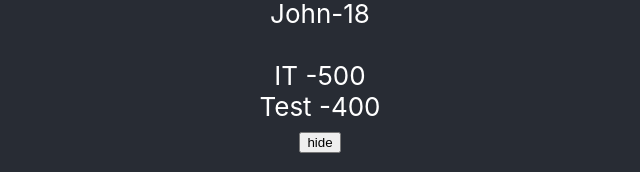
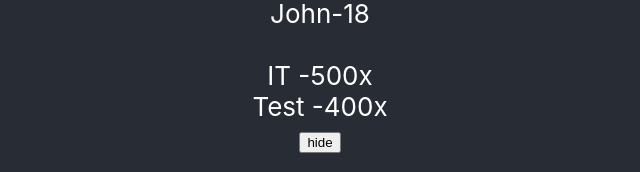
Before and after one commit to lgbao123/react-basic, a React (Create React App) app: page / in a window 1280 px wide. Shown: the part 442-614 px from the top of the page, without its empty margins (320-960 px from the left). Built offline with nearby package versions, Linux system fonts and the light colour scheme.

Commit message:
Delete data

```diff
--- a/src/components/AddComponent/index.js
+++ b/src/components/AddComponent/index.js
@@ -16,6 +16,10 @@ class AddComponent extends React.Component {
     };
     handleSubmit = (e) => {
         e.preventDefault();
+        if (!this.state.name || !this.state.salary) {
+            alert('Not null');
+            return;
+        }
         console.log('>>> Check state ', this.state);
         let job = {
             id: Math.random(),
--- a/src/components/ChildComponent/index.js
+++ b/src/components/ChildComponent/index.js
@@ -5,6 +5,10 @@ class ChildComponent extends React.Component {
     };
     handleShowHide = () => {
         this.setState({ show: !this.state.show });
+    };
+    handleDeleteJob = (job) => {
+        this.props.deleteJob(job);
+        // console.log(this.props, 12312123);
     };
     render() {
         let { name, age, jobList } = this.props;
@@ -52,6 +56,13 @@ class ChildComponent extends React.Component {
                                     return (
                                         <div key={job.id}>
                                             {job.name} -{job.salary}
+                                            <span
+                                                onClick={() =>
+                                                    this.handleDeleteJob(job)
+                                                }
+                                            >
+                                                x
+                                            </span>
                                         </div>
                                     );
                                 })}
--- a/src/components/MyComponent/index.js
+++ b/src/components/MyComponent/index.js
@@ -16,6 +16,14 @@ class MyComponent extends React.Component {
             jobList: [...this.state.jobList, job],
         });
     };
+    deleteJob = (job) => {
+        let currentJobs = this.state.jobList;
+        currentJobs = currentJobs.filter((item) => item.id !== job.id);
+        console.log(currentJobs, job);
+        this.setState({
+            jobList: currentJobs,
+        });
+    };
     render() {
         return (
             <>
@@ -24,6 +32,7 @@ class MyComponent extends React.Component {
                     name={this.state.name}
                     age={this.state.age}
                     jobList={this.state.jobList}
+                    deleteJob={this.deleteJob}
                 />
             </>
         );
```
